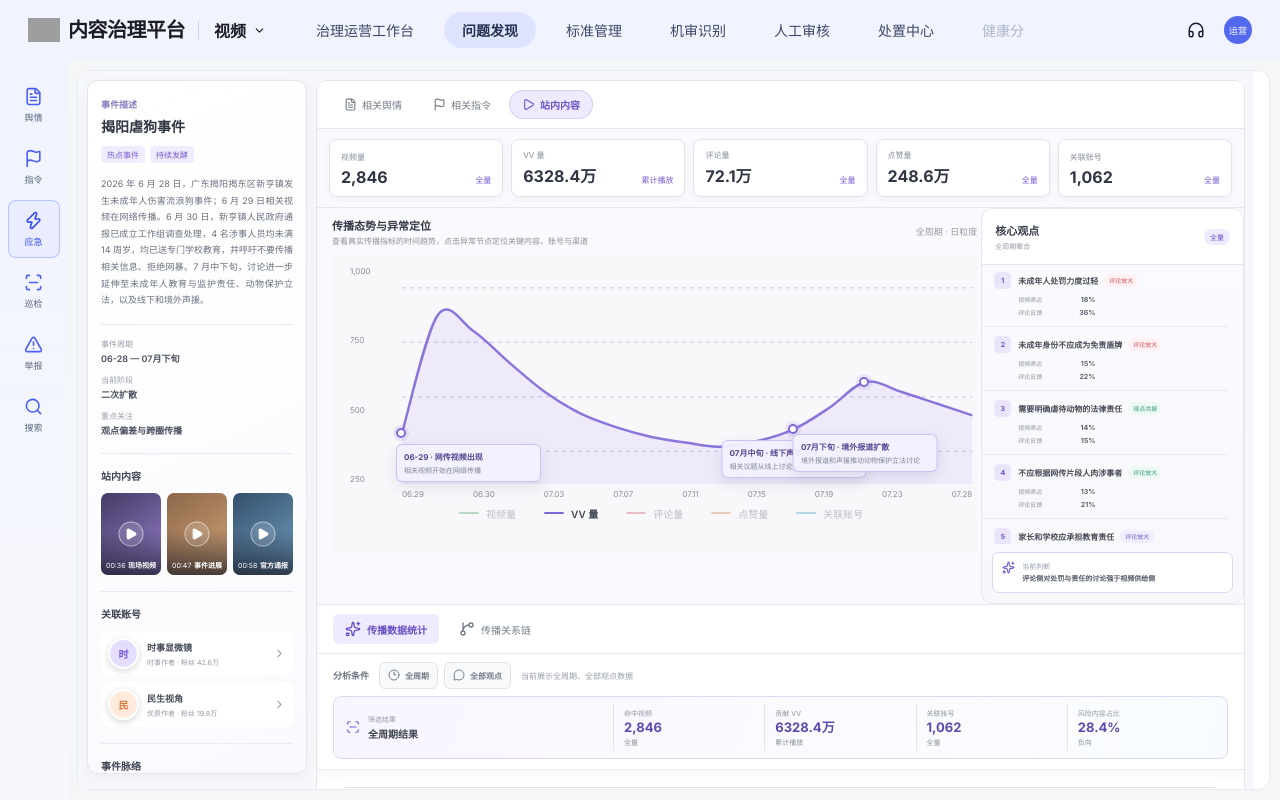
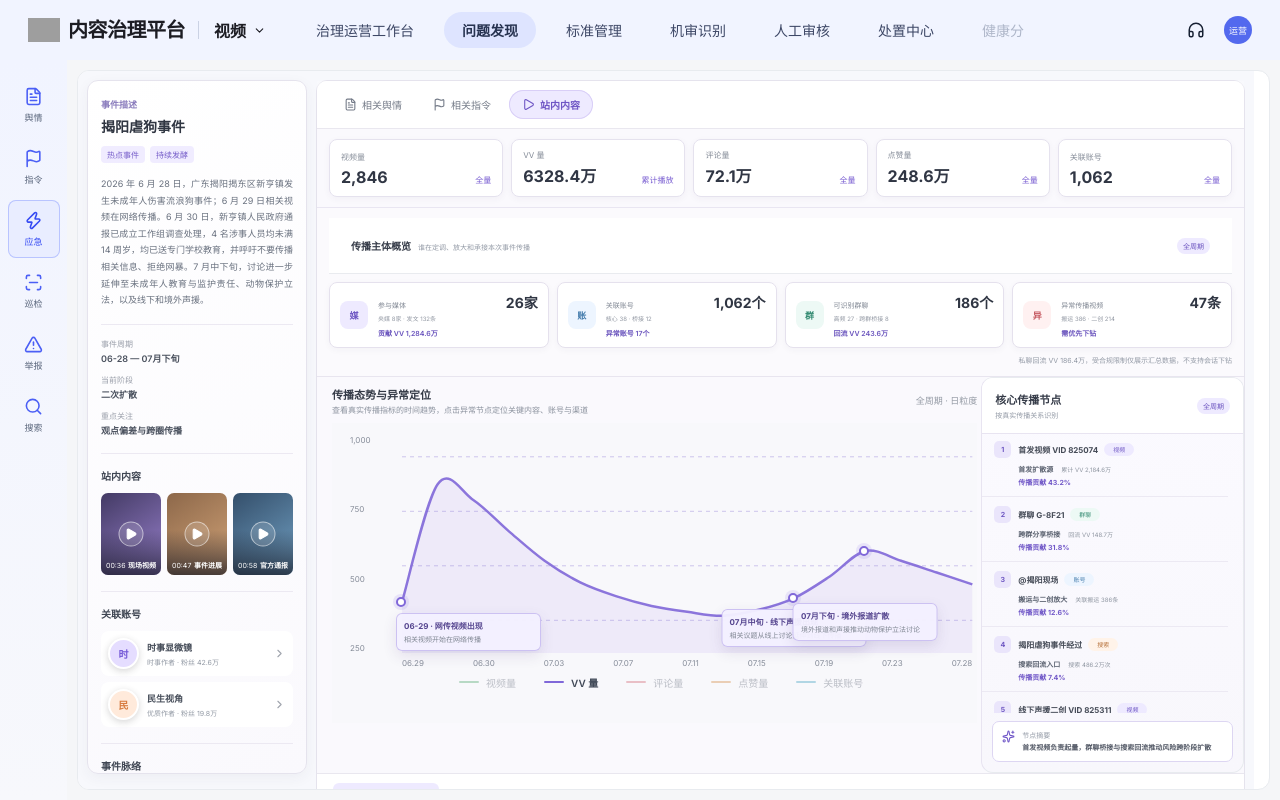
Before and after one commit to zhudantong123-hub/communicationanalysis, a React (Vite) app: page / in a window 1280 px wide. Built offline with nearby package versions, Linux system fonts and the light colour scheme; grey boxes are pictures that could not be loaded.

Commit message:
用核心传播节点替换趋势观点卡

```diff
--- a/src/main.tsx
+++ b/src/main.tsx
@@ -203,6 +203,7 @@ function InsightCommandCenter({select,activeOpinion,timeFilterIndex,onOpinionSel
  const [commentSentiment,setCommentSentiment]=useState<'negative'|'positive'|'neutral'|null>(null)
  const [linkedOpinionFilter,setLinkedOpinionFilter]=useState<{scope:'视频'|'评论',tone:string}|null>(null)
  const [videoOpinionFocus,setVideoOpinionFocus]=useState<string|null>(null)
+ const [activeCoreNode,setActiveCoreNode]=useState<string|null>(null)
  const [commentOpinionFocus,setCommentOpinionFocus]=useState<string|null>(null)
  const linkedSentiment=activeOpinion==='正向情感'?'positive':activeOpinion==='中立情感'?'neutral':activeOpinion==='负向情感'?'negative':activeSentiment
  const [hoverTimeIndex,setHoverTimeIndex]=useState<number|null>(null)
@@ -367,6 +368,14 @@ function InsightCommandCenter({select,activeOpinion,timeFilterIndex,onOpinionSel
   {name:'家长和学校应承担教育责任',video:12,comment:18,tone:'neutral',judgement:'评论放大'}
  ]
  const displayedComparisonRows=comparisonRows.map((item,index)=>{const time=guideTimeIndex??16;const video=Math.max(3,Math.round(item.video+(time-16)*([.55,.42,-.35,.28,.18][index])));const comment=Math.max(3,Math.round(item.comment+(time-16)*([.82,.58,-.22,.46,.31][index])));return {...item,video,comment,judgement:comment-video>=6?'评论放大':Math.abs(comment-video)<=2?'观点共振':'评论衍生'}})
+ const corePropagationNodes=[
+  {id:'video-origin',type:'视频',name:'首发视频 VID 825074',role:'首发扩散源',metric:'累计 VV 2,184.6万',contribution:'43.2%',timeIndex:0},
+  {id:'group-bridge',type:'群聊',name:'群聊 G-8F21',role:'跨群分享桥接',metric:'回流 VV 148.7万',contribution:'31.8%',timeIndex:9},
+  {id:'account-repost',type:'账号',name:'@揭阳现场',role:'搬运与二创放大',metric:'关联搬运 386条',contribution:'12.6%',timeIndex:5},
+  {id:'search-entry',type:'搜索',name:'揭阳虐狗事件经过',role:'搜索回流入口',metric:'搜索 486.2万次',contribution:'7.4%',timeIndex:13},
+  {id:'video-reheat',type:'视频',name:'线下声援二创 VID 825311',role:'二次升温节点',metric:'分享 18.6万次',contribution:'5.0%',timeIndex:11}
+ ]
+ const activeCoreNodeItem=corePropagationNodes.find(item=>item.id===activeCoreNode)
  return <section className="commandCenter"><div className="trendGrid trendOnly">
    <div className="trendPanel">
     <div className="panelTitle opinionCompareTitle"><div><b>传播态势与异常定位</b><small>查看真实传播指标的时间趋势，点击异常节点定位关键内容、账号与渠道</small></div><span>全周期 · 日粒度</span></div>
@@ -394,28 +403,34 @@ function InsightCommandCenter({select,activeOpinion,timeFilterIndex,onOpinionSel
      <div className="trendLabels dailyRange"><span>06-29</span><span>07-03</span><span>07-07</span><span>07-11</span><span>07-15</span></div>
     </div>
    </div>
-   <aside className="trendCoreOpinionPanel" aria-label="核心观点">
+   <aside className="trendCoreOpinionPanel coreNodePanel" aria-label="核心传播节点">
     <header>
-     <div><b>核心观点</b><small>{guideTimeIndex===null?'全周期聚合':`${trendTimes[guideTimeIndex]} 当日表达`}</small></div>
-     <em>{guideTimeIndex===null?'全量':'随时间联动'}</em>
+     <div><b>核心传播节点</b><small>{guideTimeIndex===null?'按真实传播关系识别':`${trendTimes[guideTimeIndex]} 关联节点`}</small></div>
+     <em>{guideTimeIndex===null?'全周期':'随时间联动'}</em>
     </header>
     <div className="trendCoreOpinionList">
-     {displayedComparisonRows.map((item,index)=>{
-      const selected=videoOpinionFocus===item.name
-      const maxValue=Math.max(item.video,item.comment,1)
-      return <button key={item.name} className={(selected?'selected ':'')+item.tone} aria-pressed={selected} onClick={()=>selectScopedOpinion('视频',item.name,item.tone)}>
-       <span><i>{index+1}</i><b>{item.name}</b><em>{item.judgement}</em></span>
-       <div className="opinionCompareBars">
-        <label><small>视频表达</small><i><u style={{width:`${item.video/maxValue*100}%`}}/></i><strong>{item.video}%</strong></label>
-        <label><small>评论反馈</small><i><u style={{width:`${item.comment/maxValue*100}%`}}/></i><strong>{item.comment}%</strong></label>
-       </div>
+     {corePropagationNodes.map((item,index)=>{
+      const selected=activeCoreNode===item.id
+      return <button key={item.id} className={selected?'selected':''} aria-pressed={selected} onClick={()=>{const next=selected?null:item.id;setActiveCoreNode(next);setSelectedTimeIndex(next===null?null:item.timeIndex);setSelectedInsight(null);onTimeWindowChange(next===null?null:item.timeIndex)}}>
+       <span><i>{index+1}</i><b>{item.name}</b><em className={`nodeType ${item.type}`}>{item.type}</em></span>
+       <div className="coreNodeMeta"><strong>{item.role}</strong><small>{item.metric}</small><b>传播贡献 {item.contribution}</b></div>
       </button>
      })}
     </div>
-    <footer><Sparkles size={13}/><span><small>当前判断</small><b>{videoOpinionFocus?`已聚焦“${videoOpinionFocus}”，下方模块已同步筛选`:'评论侧对处罚与责任的讨论强于视频供给侧'}</b></span></footer>
+    <footer><Sparkles size={13}/><span><small>{activeCoreNodeItem?'当前选中':'节点摘要'}</small><b>{activeCoreNodeItem?`${activeCoreNodeItem.name} · ${activeCoreNodeItem.role} · ${activeCoreNodeItem.metric}`:'首发视频负责起量，群聊桥接与搜索回流推动风险跨阶段扩散'}</b></span></footer>
    </aside>
   </div>
   <div className="trendMetricCards">{trendMetrics.map(item=><article key={item[0]}><span>{item[0]}</span><b>{item[1]}</b><em>{item[2]}</em></article>)}</div>
+  <section className="actorSummaryStrip" aria-label="传播主体概览">
+   <header><div><b>传播主体概览</b><small>谁在定调、放大和承接本次事件传播</small></div><em>全周期</em></header>
+   <div className="actorSummaryCards">
+    <article><i>媒</i><span><small>参与媒体</small><b>26家</b><em>央媒 8家 · 发文 132条</em></span><strong>贡献 VV 1,284.6万</strong></article>
+    <article><i>账</i><span><small>关联账号</small><b>1,062个</b><em>核心 38 · 桥接 12</em></span><strong>异常账号 17个</strong></article>
+    <article><i>群</i><span><small>可识别群聊</small><b>186个</b><em>高频 27 · 跨群桥接 8</em></span><strong>回流 VV 243.6万</strong></article>
+    <article><i>异</i><span><small>异常传播视频</small><b>47条</b><em>搬运 386 · 二创 214</em></span><strong>需优先下钻</strong></article>
+   </div>
+   <footer>私聊回流 VV 186.4万，受合规限制仅展示汇总数据，不支持会话下钻</footer>
+  </section>
  </section>
 }
 const trafficTree=[
--- a/src/trend-core-opinions.css
+++ b/src/trend-core-opinions.css
@@ -1,6 +1,143 @@
 .commandCenter .trendGrid.trendOnly {
   grid-template-columns: minmax(0, 1.72fr) minmax(250px, .68fr) !important;
   align-items: stretch;
+  order: 2;
+}
+
+.commandCenter .trendMetricCards {
+  order: 0;
+}
+
+.actorSummaryStrip {
+  order: 1;
+  padding: 10px 12px 11px;
+  border-bottom: 1px solid #e8e5ef;
+  background: #fbfafd;
+}
+
+.actorSummaryStrip > header {
+  display: flex;
+  align-items: center;
+  justify-content: space-between;
+  gap: 12px;
+  margin-bottom: 8px;
+}
+
+.actorSummaryStrip > header > div {
+  display: flex;
+  align-items: baseline;
+  gap: 7px;
+}
+
+.actorSummaryStrip > header b {
+  color: #343a47;
+  font-size: 10px;
+}
+
+.actorSummaryStrip > header small,
+.actorSummaryStrip > header em,
+.actorSummaryStrip > footer {
+  color: #9299a5;
+  font-size: 7px;
+}
+
+.actorSummaryStrip > header em {
+  padding: 3px 6px;
+  border-radius: 8px;
+  background: #eeeaff;
+  color: #6b53bf;
+  font-style: normal;
+}
+
+.actorSummaryCards {
+  display: grid;
+  grid-template-columns: repeat(4, minmax(0, 1fr));
+  gap: 8px;
+}
+
+.actorSummaryCards article {
+  display: grid;
+  min-width: 0;
+  grid-template-columns: 30px minmax(0, 1fr);
+  grid-template-rows: auto auto;
+  align-items: center;
+  gap: 0 8px;
+  padding: 9px 10px;
+  border: 1px solid #e5e1ed;
+  border-radius: 8px;
+  background: #fff;
+  box-shadow: 0 2px 7px rgba(53, 43, 89, .04);
+}
+
+.actorSummaryCards article > i {
+  display: grid;
+  width: 28px;
+  height: 28px;
+  grid-row: 1 / 3;
+  place-items: center;
+  border-radius: 8px;
+  background: #eeeaff;
+  color: #6d55c3;
+  font-size: 9px;
+  font-style: normal;
+  font-weight: 700;
+}
+
+.actorSummaryCards article:nth-child(2) > i {
+  background: #edf5ff;
+  color: #477eae;
+}
+
+.actorSummaryCards article:nth-child(3) > i {
+  background: #edf9f5;
+  color: #348b72;
+}
+
+.actorSummaryCards article:nth-child(4) > i {
+  background: #fff1f1;
+  color: #c65b63;
+}
+
+.actorSummaryCards article > span {
+  display: grid;
+  min-width: 0;
+  grid-template-columns: minmax(0, 1fr) auto;
+  align-items: baseline;
+  gap: 2px 6px;
+}
+
+.actorSummaryCards article small {
+  color: #7f8692;
+  font-size: 7px;
+}
+
+.actorSummaryCards article b {
+  color: #303643;
+  font-size: 14px;
+}
+
+.actorSummaryCards article em {
+  grid-column: 1 / -1;
+  min-width: 0;
+  overflow: hidden;
+  color: #9298a3;
+  font-size: 6px;
+  font-style: normal;
+  text-overflow: ellipsis;
+  white-space: nowrap;
+}
+
+.actorSummaryCards article strong {
+  grid-column: 2;
+  margin-top: 5px;
+  color: #6a54bd;
+  font-size: 7px;
+  font-weight: 600;
+}
+
+.actorSummaryStrip > footer {
+  margin-top: 7px;
+  text-align: right;
 }
 
 .trendCoreOpinionPanel {
@@ -127,6 +264,55 @@
   color: #6e58c2;
 }
 
+.coreNodePanel .trendCoreOpinionList > button > span > em.nodeType {
+  min-width: 30px;
+  box-sizing: border-box;
+  background: #eeeaff;
+  color: #6d55c3;
+  text-align: center;
+}
+
+.coreNodePanel .trendCoreOpinionList > button > span > em.nodeType.账号 {
+  background: #edf5ff;
+  color: #477eae;
+}
+
+.coreNodePanel .trendCoreOpinionList > button > span > em.nodeType.群聊 {
+  background: #edf9f5;
+  color: #348b72;
+}
+
+.coreNodePanel .trendCoreOpinionList > button > span > em.nodeType.搜索 {
+  background: #fff3e9;
+  color: #b56f38;
+}
+
+.coreNodeMeta {
+  display: grid;
+  grid-template-columns: minmax(0, 1fr) auto;
+  align-items: center;
+  gap: 3px 8px;
+  padding-left: 24px;
+}
+
+.coreNodeMeta > strong {
+  color: #5b6270;
+  font-size: 7px;
+  font-weight: 600;
+}
+
+.coreNodeMeta > small {
+  color: #8e95a0;
+  font-size: 6px;
+  text-align: right;
+}
+
+.coreNodeMeta > b {
+  grid-column: 1 / -1;
+  color: #7259c8;
+  font-size: 7px;
+}
+
 .opinionCompareBars {
   display: grid;
   gap: 4px;
@@ -205,10 +391,24 @@
     display: grid;
     grid-template-columns: repeat(2, minmax(0, 1fr));
   }
+
+  .actorSummaryCards {
+    grid-template-columns: repeat(2, minmax(0, 1fr));
+  }
 }
 
 @media (max-width: 700px) {
   .trendCoreOpinionList {
     grid-template-columns: 1fr;
   }
+
+  .actorSummaryCards {
+    grid-template-columns: 1fr;
+  }
+
+  .actorSummaryStrip > header > div {
+    align-items: flex-start;
+    flex-direction: column;
+    gap: 2px;
+  }
 }
```
